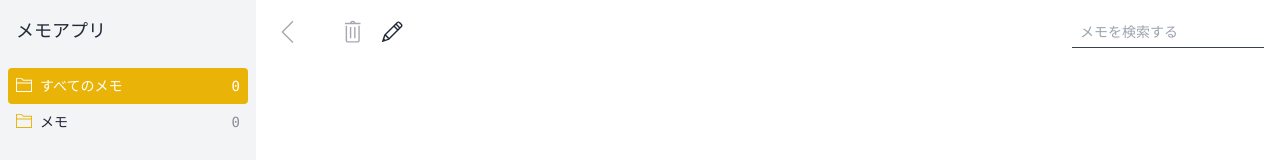
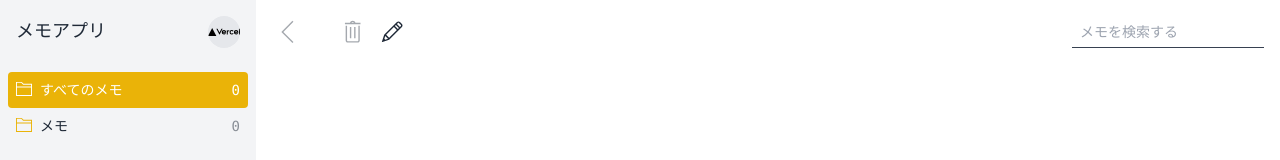
Before and after one commit to rusconn/memo-app, a Next.js app: page / in a window 1280 px wide. Shown: the top 160 px of the page. Built offline with nearby package versions, Linux system fonts and the light colour scheme.

Commit message:
feat: add `account`

```diff
--- a/src/$path.ts
+++ b/src/$path.ts
@@ -24,6 +24,7 @@ export type PagesPath = typeof pagesPath;
 
 export const staticPath = {
   favicon_ico: "/favicon.ico",
+  vercel_svg: "/vercel.svg",
 } as const;
 
 export type StaticPath = typeof staticPath;
--- /dev/null
+++ b/src/components/layout/AccountMenu.tsx
@@ -0,0 +1,46 @@
+import Image from "next/image";
+import { memo, MouseEventHandler, RefObject, useRef } from "react";
+import { useBoolean, useOnClickOutside } from "usehooks-ts";
+
+import { staticPath } from "@/$path";
+
+type Props = {
+  isOpen: boolean;
+  menuRef: RefObject<HTMLElement>;
+  onButtonClick: MouseEventHandler<HTMLButtonElement>;
+};
+
+const StyledComponent = ({ isOpen, menuRef, onButtonClick }: Props) => (
+  <section className="relative flex h-8 w-8 justify-center rounded-full" ref={menuRef}>
+    <button className="w-8 rounded-full" type="button" onClick={onButtonClick}>
+      <Image
+        className="rounded-full bg-gray-200 dark:bg-stone-600"
+        layout="fill"
+        objectFit="contain"
+        src={staticPath.vercel_svg}
+        alt="プロフィール画像"
+      />
+    </button>
+    {isOpen && (
+      <section className="absolute top-8 right-0 z-10 w-max rounded-md bg-gray-50 shadow dark:bg-stone-900">
+        {/* eslint-disable-next-line jsx-a11y/anchor-is-valid */}
+        <a className="block p-2" href="#">
+          ログアウト
+        </a>
+      </section>
+    )}
+  </section>
+);
+
+export const Component = memo(StyledComponent);
+
+const Container = () => {
+  const menuRef = useRef<HTMLElement>(null);
+  const { value: isOpen, toggle: onButtonClick, setFalse: close } = useBoolean(false);
+
+  useOnClickOutside(menuRef, close);
+
+  return <Component {...{ isOpen, menuRef, onButtonClick }} />;
+};
+
+export default Container;
--- a/src/components/layout/Sidebar.tsx
+++ b/src/components/layout/Sidebar.tsx
@@ -1,13 +1,15 @@
 import { memo } from "react";
 
+import AccountMenu from "./AccountMenu";
 import AppNameLink from "./AppNameLink";
 import FolderList from "./FolderList";
 import NewFolderButton from "./NewFolderButton";
 
 const StyledComponent = () => (
   <nav className="flex h-full flex-col">
-    <header className="p-4">
+    <header className="flex justify-between p-4">
       <AppNameLink />
+      <AccountMenu />
     </header>
     <section className="flex-grow overflow-x-hidden overflow-y-scroll p-2">
       <FolderList />
```
Also changed, not shown: public/vercel.svg (added).
